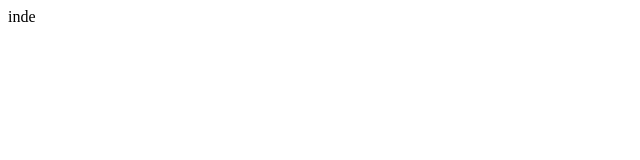
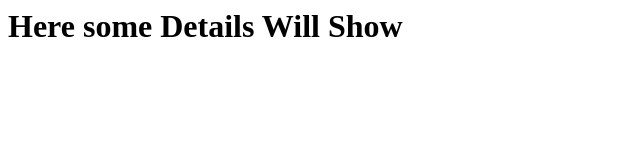
Before and after one commit to maruticlass81/flower, a plain HTML site: page index.html in a window 1280 px wide. Shown: the whole page, without its empty margins (0-640 px from the left). Drawn offline with Linux system fonts and the light colour scheme.

Commit message:
Add files via upload

```diff
--- a/index.html
+++ b/index.html
@@ -1 +1,9 @@
-inde
+<html>
+<head>
+<link rel="stylesheet" src="css/style1.css"></link>
+</head>
+<body>
+<h1>
+Here some Details Will Show </h1>
+</body>
+</html>
```
